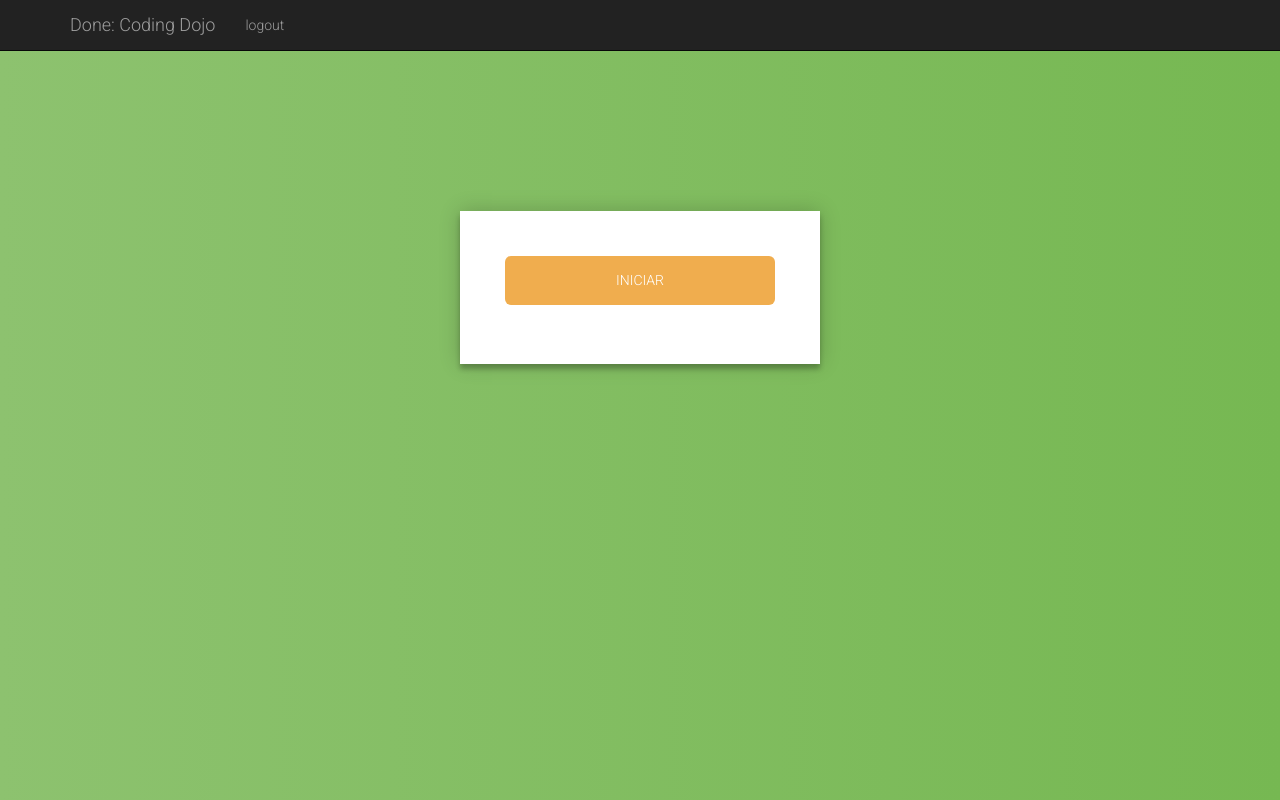
After one commit to GIselleAlmeida/Done, a PHP site: page /professor.html in a window 1280 px wide. The commit adds this page. Run offline with PHP 8.4, Linux system fonts and the light colour scheme; some libraries are stand-ins or nearby versions.

Commit message:
professor tela

```diff
--- a/css/login.css
+++ b/css/login.css
@@ -30,7 +30,7 @@
   font-family: "Roboto", sans-serif;
   text-transform: uppercase;
   outline: 0;
-  background: #4CAF50;
+  background: ;
   width: 100%;
   border: 0;
   padding: 15px;
@@ -41,7 +41,7 @@
   cursor: pointer;
 }
 .form button:hover,.form button:active,.form button:focus {
-  background: #43A047;
+  background:;
 }
 .form .message {
   margin: 15px 0 0;
--- /dev/null
+++ b/professor.html
@@ -0,0 +1,100 @@
+<html lang="en">
+
+<head>
+
+    <meta charset="utf-8">
+    <meta http-equiv="X-UA-Compatible" content="IE=edge">
+    <meta name="viewport" content="width=device-width, initial-scale=1">
+    <meta name="description" content="">
+    <meta name="author" content="">
+    <script src="js/jquery.js"></script>
+<script src="https://ajax.googleapis.com/ajax/libs/jquery/3.2.1/jquery.min.js"></script>
+    <title>Done: Coding Dojo</title>
+
+    <!-- Bootstrap Core CSS -->
+    <link href="css/bootstrap.min.css" rel="stylesheet">
+    <link href="css/login.css" rel="stylesheet">
+
+
+
+    <!-- Custom CSS -->
+    <style>
+    body {
+        padding-top: 70px;
+       margin-top:50px;}
+        .glyphicon { margin-right:10px; }
+        .panel-body { padding:0px; }
+        .panel-body table tr td { padding-left: 15px }
+        .panel-body .table {margin-bottom: 0px;
+            }
+    </style>
+
+
+
+</head>
+
+<body>
+
+    <!-- Navigation -->
+    <nav class="navbar navbar-inverse navbar-fixed-top" role="navigation">
+        <div class="container">
+            <!-- Brand and toggle get grouped for better mobile display -->
+            <div class="navbar-header">
+                <button type="button" class="navbar-toggle" data-toggle="collapse" data-target="#bs-example-navbar-collapse-1">
+                    <span class="sr-only">Toggle navigation</span>
+                    <span class="icon-bar"></span>
+                    <span class="icon-bar"></span>
+                    <span class="icon-bar"></span>
+                </button>
+                <a class="navbar-brand" href="#">Done: Coding Dojo</a>
+            </div>
+            <!-- Collect the nav links, forms, and other content for toggling -->
+            <div class="collapse navbar-collapse" id="bs-example-navbar-collapse-1">
+                <ul class="nav navbar-nav">
+                    <li>
+                        <a href="logout.php">logout</a>
+                    </li>
+                </ul>
+            </div>
+            <!-- /.navbar-collapse -->
+        </div>
+        <!-- /.container -->
+    </nav>
+
+    <!-- Page Content -->
+    <div class="container">
+
+        <div class="row">
+            <div class="col-lg-12 text-center">
+                <div class="login-page">
+                <div class="form">
+                <form class="register-form">
+              <button type="button" class="btn btn-default btn-lg">Iniciar</button>
+                </form>
+                <form class="login-form">
+
+                 <button type="submit" name="submit" id="submit" value="iniciar" class="btn btn-warning btn-lg">Iniciar</button>
+
+                </form>
+                </div>
+                </div>
+            </div>
+        </div>
+        <!-- /.row -->
+
+    </div>
+    <!-- /.container -->
+
+
+    <!-- jQuery Version 1.11.1 -->
+    <script src="js/jquery.js"></script>
+
+    <!-- Bootstrap Core JavaScript -->
+    <script src="js/bootstrap.min.js"></script>
+
+
+
+
+</body>
+
+</html>
```
